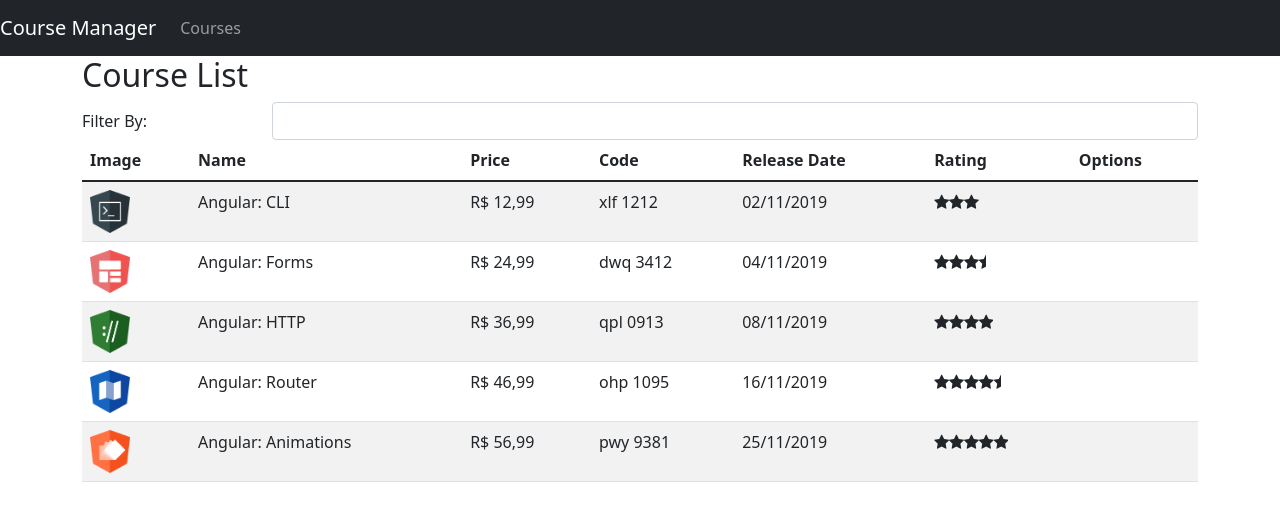
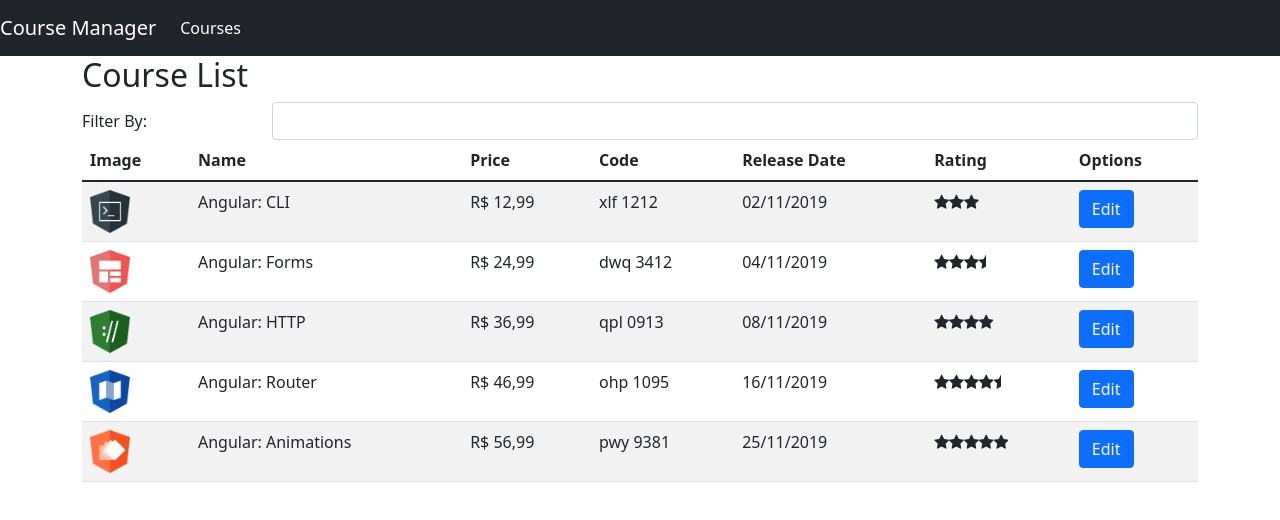
Before and after one commit to felipe-tiburcio/angular-course-manager, an Angular app: page /courses in a window 1280 px wide. Shown: the top 520 px of the page. Built offline with nearby package versions, Linux system fonts and the light colour scheme.

Commit message:
more routing and details

```diff
--- /dev/null
+++ b/src/app/courses/course-info.component.html
@@ -0,0 +1 @@
+<h2>Course Id = {{ courseId }}</h2>
--- /dev/null
+++ b/src/app/courses/course-info.component.ts
@@ -0,0 +1,19 @@
+import { Component, OnInit } from "@angular/core";
+import { ActivatedRoute } from "@angular/router";
+
+@Component({
+  templateUrl: './course-info.component.html'
+})
+
+export class CourseInfoComponent implements OnInit {
+
+  courseId: number;
+
+  constructor(private activateRoute: ActivatedRoute) {
+
+  }
+
+  ngOnInit(): void {
+    this.courseId = Number(this.activateRoute.snapshot.paramMap.get('id'));
+  }
+}
--- a/src/app/courses/course-list.component.html
+++ b/src/app/courses/course-list.component.html
@@ -31,7 +31,11 @@
       <td>
         <app-star [rating]="course.rating"></app-star>
       </td>
-      <td></td>
+      <td>
+        <a [routerLink]="['/courses/info', course.id]" class="btn btn-primary"
+          >Edit</a
+        >
+      </td>
     </tr>
   </tbody>
 </table>
--- a/src/app/nav-bar/nav-bar.component.html
+++ b/src/app/nav-bar/nav-bar.component.html
@@ -1,5 +1,5 @@
 <nav class="navbar navbar-expand-lg navbar-dark bg-dark">
-  <a href="#" class="navbar-brand">Course Manager</a>
+  <a [routerLink]="['/courses']" class="navbar-brand">Course Manager</a>
 
   <button
     class="navbar-toggler"
@@ -16,7 +16,12 @@
   <div class="collapse navbar-collapse" id="navbarSupportedContent">
     <ul class="navbar-nav mr-auto">
       <li class="nav-item">
-        <a href="#" class="nav-link">Courses</a>
+        <a
+          [routerLink]="['/courses']"
+          routerLinkActive="active"
+          class="nav-link"
+          >Courses</a
+        >
       </li>
     </ul>
   </div>
```
Also changed, not shown: src/app/app.module.ts (+12 -8 lines).
